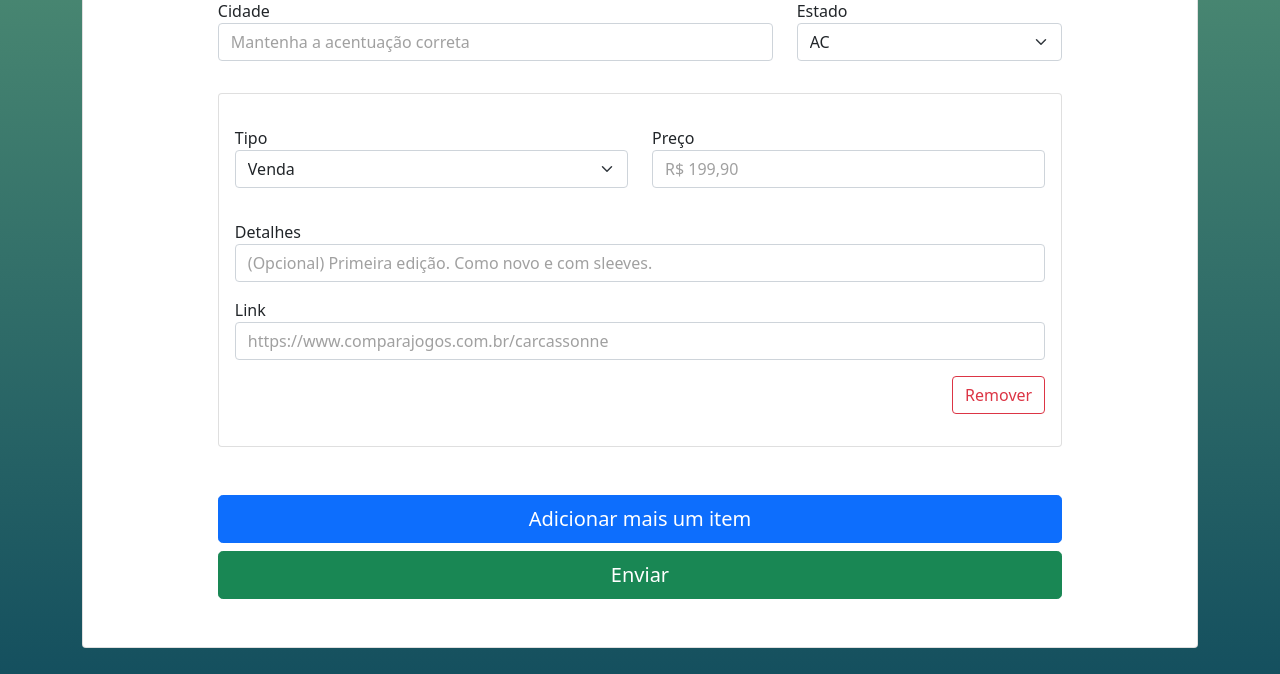
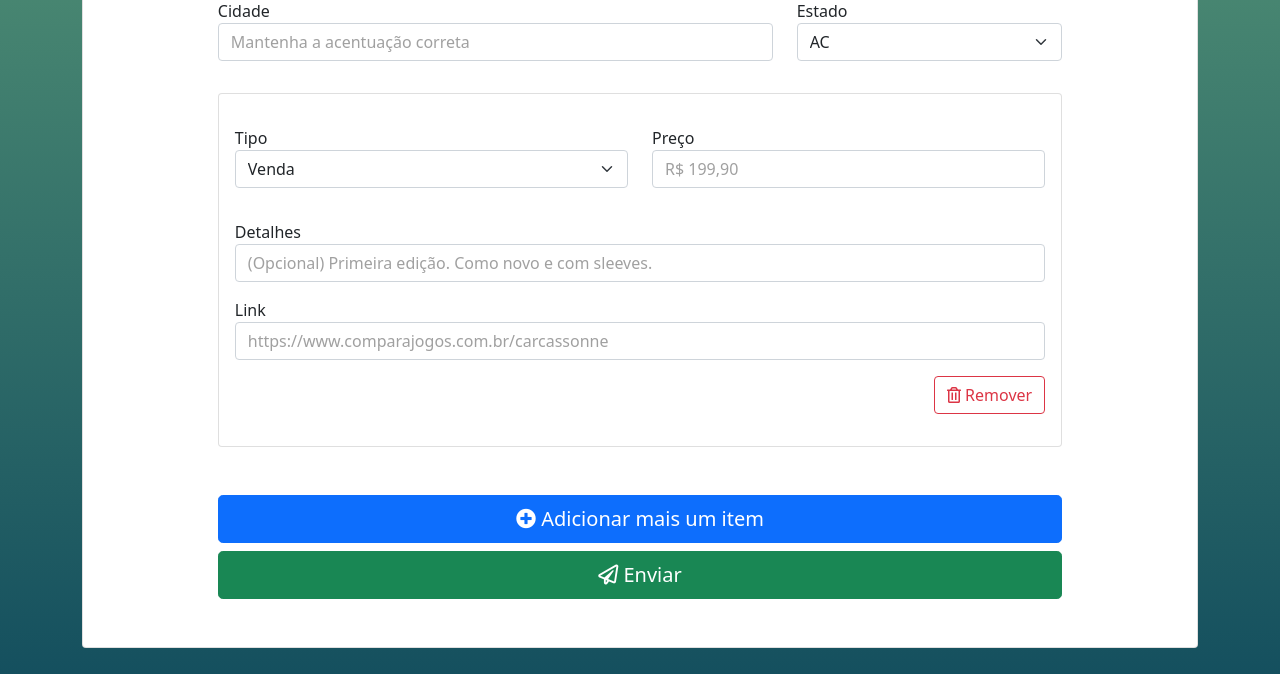
Before and after one commit to julioscalves/bazarbgb_old, a Flask app: page / in a window 1280 px wide. Shown: the part 563-1237 px from the top of the page. Run offline with Flask 2, Linux system fonts and the light colour scheme.

Commit message:
font awesome icons added

```diff
--- a/templates/home.html
+++ b/templates/home.html
@@ -42,7 +42,7 @@ body {
                 <textarea rows="6" id="tag-area" class="form-control border border-info" readonly>{{ data }}</textarea>
                 <br>
                 <div class="d-grid gap-2">
-                    <button class="btn btn-success" onclick="copy()">Copiar</button>
+                    <button class="btn btn-success btn-lg" onclick="copy()"><i class="far fa-share-square"></i> Compartilhar</button>
                 </div>
             </div>
         </div>
@@ -74,10 +74,10 @@ body {
                                 {% endfor %}
                             </div>
                             <div class="d-grid gap-2 mb-2 mt-5">
-                                <button id="add" class="btn btn-primary btn-lg" type="button">Adicionar mais um item</button>
+                                <button id="add" class="btn btn-primary btn-lg" type="button"><i class="fas fa-plus-circle"></i> Adicionar mais um item</button>
                             </div>
                             <div class="d-grid gap-2 mb-5">
-                                <button class="btn btn-success btn-lg">Enviar</button>
+                                <button class="btn btn-success btn-lg"><i class="far fa-paper-plane"></i> Enviar</button>
                             </div>
                         </form>
                         {% if form.errors %}
--- a/templates/macros/subforms.html
+++ b/templates/macros/subforms.html
@@ -29,7 +29,7 @@
                 </div>
             </p>
             <p class="text-end">
-                <button class="remove btn btn-outline-danger" href="#">Remover</button>
+                <button class="remove btn btn-outline-danger" href="#"><i class="far fa-trash-alt"></i> Remover</button>
             </p>
         </div>
     </div>
--- a/templates/template.html
+++ b/templates/template.html
@@ -4,6 +4,9 @@
     <!-- Required meta tags -->
     <meta charset="utf-8">
     <meta name="viewport" content="width=device-width, initial-scale=1, shrink-to-fit=no">
+
+    <!-- Font Awesome -->
+    <link href="https://cdnjs.cloudflare.com/ajax/libs/font-awesome/5.15.1/css/all.min.css" rel="stylesheet"/>
 
     <!-- Bootstrap CSS -->
     <link href="https://cdn.jsdelivr.net/npm/bootstrap@5.0.2/dist/css/bootstrap.min.css" rel="stylesheet" integrity="sha384-EVSTQN3/azprG1Anm3QDgpJLIm9Nao0Yz1ztcQTwFspd3yD65VohhpuuCOmLASjC" crossorigin="anonymous">
```
